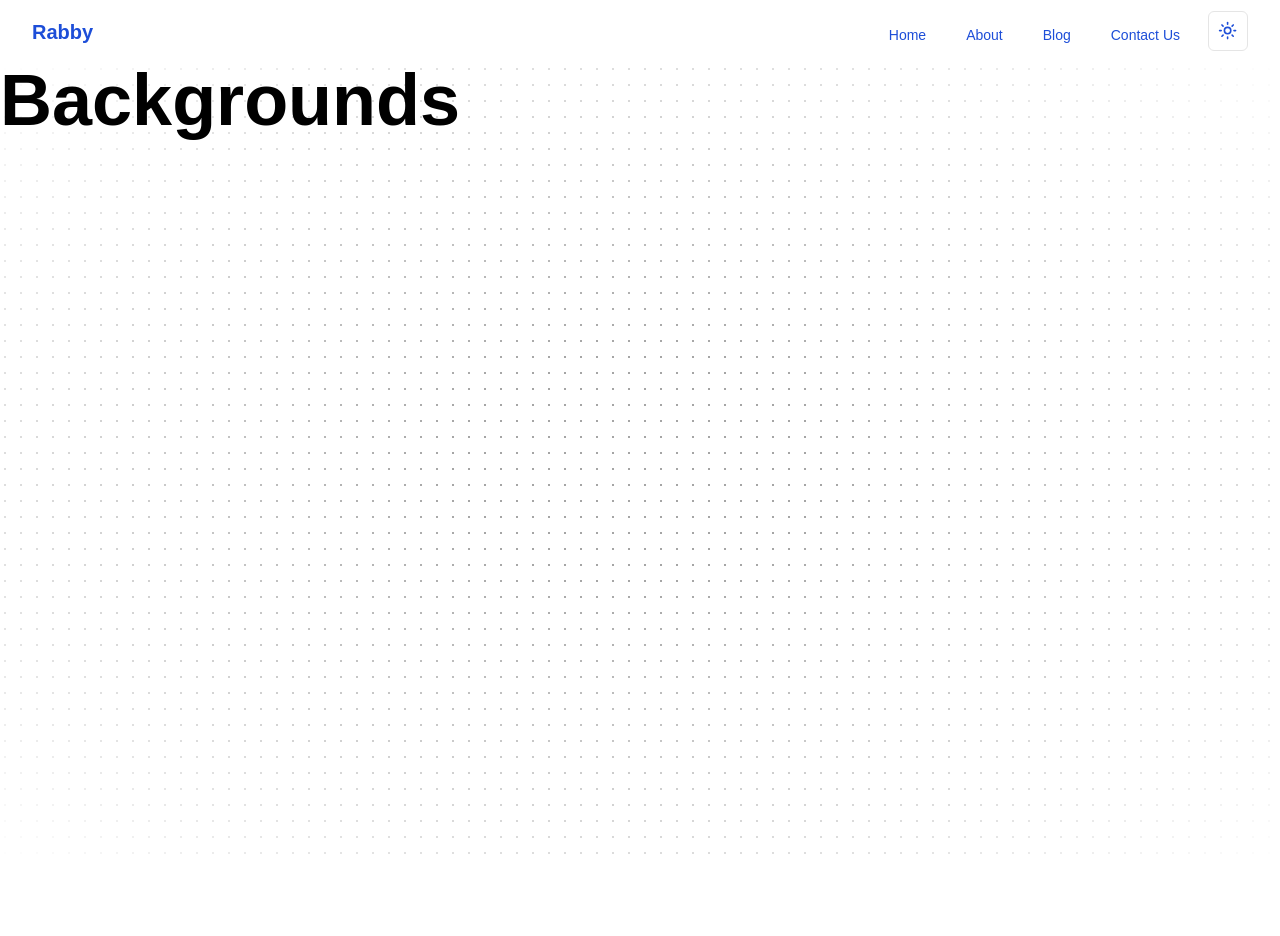
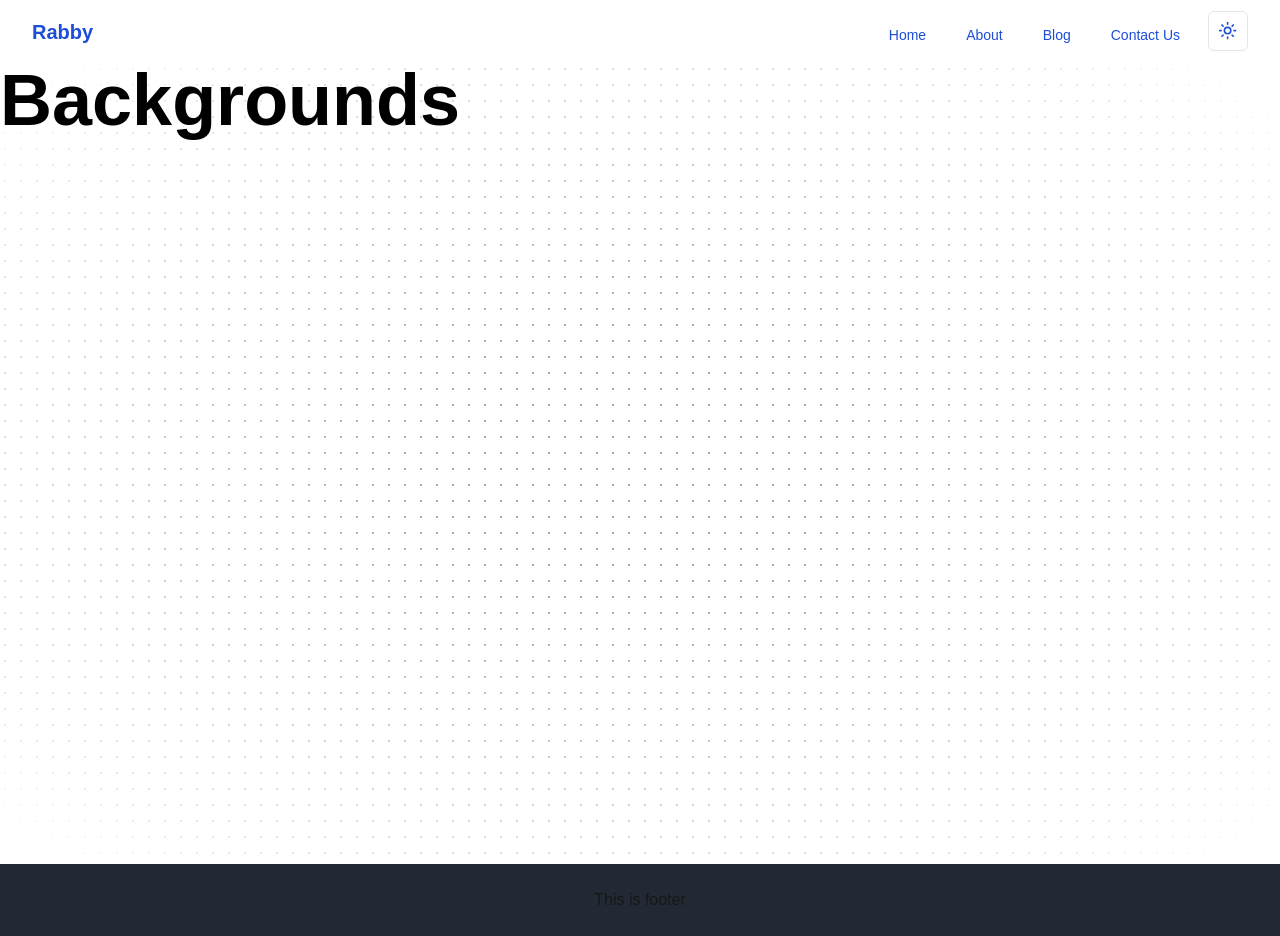
Before and after one commit to rabby-web/Rabby-Portfolio, a Next.js app: page / in a window 1280 px wide. Before the commit the page ends 864 px from the top, so only its background shows below. Built offline with nearby package versions, Linux system fonts and the light colour scheme.

Commit message:
footer componentss add

```diff
--- a/app/layout.tsx
+++ b/app/layout.tsx
@@ -3,6 +3,7 @@ import localFont from "next/font/local";
 import "./globals.css";
 import { ThemeProvider } from "@/components/theme-provider";
 import Navbar from "@/components/shared/NavBar";
+import Footer from "@/components/shared/Footer";
 
 const geistSans = localFont({
   src: "./fonts/GeistVF.woff",
@@ -38,6 +39,7 @@ export default function RootLayout({
         >
           <Navbar></Navbar>
           {children}
+          <Footer></Footer>
         </ThemeProvider>
       </body>
     </html>
--- /dev/null
+++ b/components/shared/Footer.tsx
@@ -0,0 +1,9 @@
+// import Image from "next/image";
+
+const Footer = () => {
+  return (
+    <div className="bg-[#222935]  md:p-6 p-6 text-center">This is footer</div>
+  );
+};
+
+export default Footer;
```
